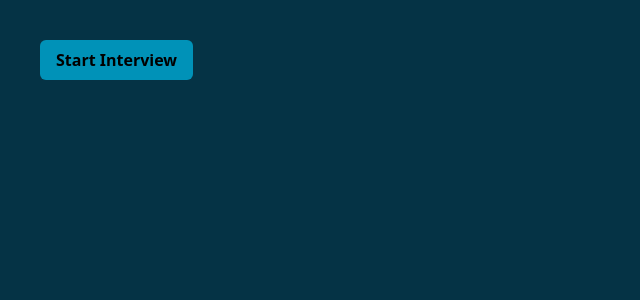
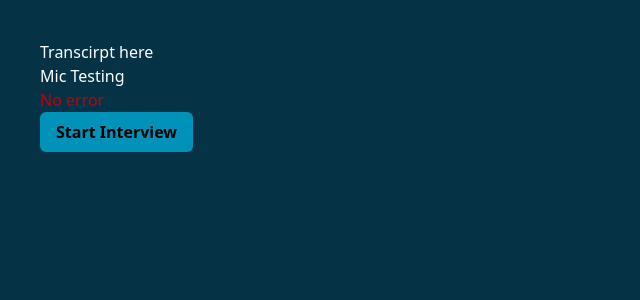
Before and after one commit to mr-ritesh-giri/IntelliHire, a React (Vite) app in the folder client/: page / in a window 1280 px wide. Shown: the top 300 px of the page, without its empty margins (0-640 px from the left). Built offline with nearby package versions, Linux system fonts and the light colour scheme.

Commit message:
Speech Synthesis Utterance (TTS)

```diff
--- a/client/package.json
+++ b/client/package.json
@@ -11,6 +11,7 @@
   },
   "dependencies": {
     "@tailwindcss/vite": "^4.1.8",
+    "@vitejs/plugin-basic-ssl": "^2.0.0",
     "react": "^19.1.0",
     "react-dom": "^19.1.0",
     "tailwindcss": "^4.1.8"
--- a/client/src/App.jsx
+++ b/client/src/App.jsx
@@ -1,8 +1,25 @@
-import { useEffect, useRef } from "react";
+import { useEffect, useRef, useState } from "react";
 
 function App() {
   const uiLoaded = useRef(false);
   const speechRecognition = useRef(null);
+  const [voices, setVoices] = useState([]);
+  const [isListening, setIsListening] = useState("Mic Testing");
+  const [transcript, setTranscript] = useState("Transcirpt here");
+  const [error, setError] = useState("No error");
+
+  const botText = "Hi myself Luffy... How may I assist you?!";
+
+  useEffect(() => {
+    const loadVoices = () => {
+      const allVoices = window.speechSynthesis.getVoices();
+      setVoices(allVoices);
+      console.log(allVoices);
+    };
+    loadVoices();
+
+    window.speechSynthesis.onvoiceschanged = loadVoices;
+  }, []);
 
   useEffect(() => {
     if (uiLoaded.current === false) {
@@ -19,24 +36,48 @@ function App() {
 
       const recognition = new SpeechRecognition();
 
-      console.log("Recognition", recognition);
-
       recognition.continuous = false;
-      recognition.lang = "en-US";
       recognition.interimResults = false;
       recognition.maxAlternatives = 1;
+      recognition.lang = "en-IN";
 
       recognition.onstart = () => {
+        setIsListening((prev) => {
+          return prev + " 🎤  Listening Started";
+        });
         console.log("🎤 Listening started");
+      };
+
+      recognition.onspeechstart = () => {
+        setIsListening((prev) => {
+          return prev + " 🗣️ User started speaking";
+        });
+        console.log("🗣️ User started speaking");
+      };
+
+      recognition.onspeechend = () => {
+        setIsListening((prev) => {
+          return prev + " 🔇 User stopped speaking";
+        });
+        console.log("🔇 User stopped speaking");
+      };
+
+      recognition.onend = () => {
+        setIsListening((prev) => {
+          return prev + " 🛑 Recognition ended";
+        });
+        console.log("🛑 Recognition ended");
       };
 
       recognition.onresult = (event) => {
         const transcript = event.results[0][0].transcript;
+        setTranscript("You said: " + transcript + ".");
         console.log("User", transcript);
       };
 
-      recognition.onerror = (err) => {
-        console.error("Recognition Error:", err.error);
+      recognition.onerror = (event) => {
+        console.error("Recognition Error:", event.error);
+        setError(event.error);
       };
 
       speechRecognition.current = recognition;
@@ -45,17 +86,55 @@ function App() {
     uiLoaded.current = true;
   }, [uiLoaded]);
 
+  const speakBot = (text) => {
+    const utterance = new SpeechSynthesisUtterance(text);
+    const voices = speechSynthesis.getVoices();
+
+    utterance.voice = voices.find(
+      (voice) => voice.name === "Microsoft Zira - English (United States)"
+    );
+
+    utterance.lang = "en-US";
+    utterance.pitch = 1.1;
+    utterance.rate = 1.1;
+    utterance.volume = 2;
+
+    utterance.onstart = (text) => {
+      console.log(`✅ We have started uttering this speech: ${text}`);
+    };
+
+    utterance.onstart = () => {
+      console.log("✅ Speech started!");
+    };
+
+    utterance.onend = () => {
+      console.log("✅ Speech finished!");
+
+      if (speechRecognition.current) {
+        speechRecognition.current?.start();
+        console.log("🎙️ Recognition Started");
+      } else {
+        console.log("Speech Recognition not initialized");
+      }
+    };
+
+    utterance.onerror = (event) => {
+      console.error("Utterence Error:", event.error);
+      setError(event.error);
+    };
+
+    speechSynthesis.speak(utterance);
+  };
+
   const startInterview = () => {
-    if (speechRecognition.current) {
-      speechRecognition.current.start();
-      console.log("Recognition Started");
-    } else {
-      console.log("Speech Recognition not initialized");
-    }
+    speakBot(botText);
   };
 
   return (
     <div className="h-screen w-full bg-cyan-950 p-10">
+      <p className="text-white"> {transcript} </p>
+      <p className="text-white"> {isListening.toString()} </p>
+      <p className="text-red-700"> {error} </p>
       <button
         className="px-4 py-2 bg-cyan-600 rounded-md font-bold"
         onClick={() => startInterview()}
--- a/client/vite.config.js
+++ b/client/vite.config.js
@@ -1,10 +1,10 @@
 import { defineConfig } from "vite";
 import react from "@vitejs/plugin-react";
 import tailwindcss from "@tailwindcss/vite";
+import basicSsl from "@vitejs/plugin-basic-ssl";
 
-// https://vite.dev/config/
 export default defineConfig({
-  plugins: [react(), tailwindcss()],
+  plugins: [react(), tailwindcss(), basicSsl()],
   server: {
     host: true,
   },
```
Also changed, not shown: 1 other file (tests, documents, lock files or other folders).
